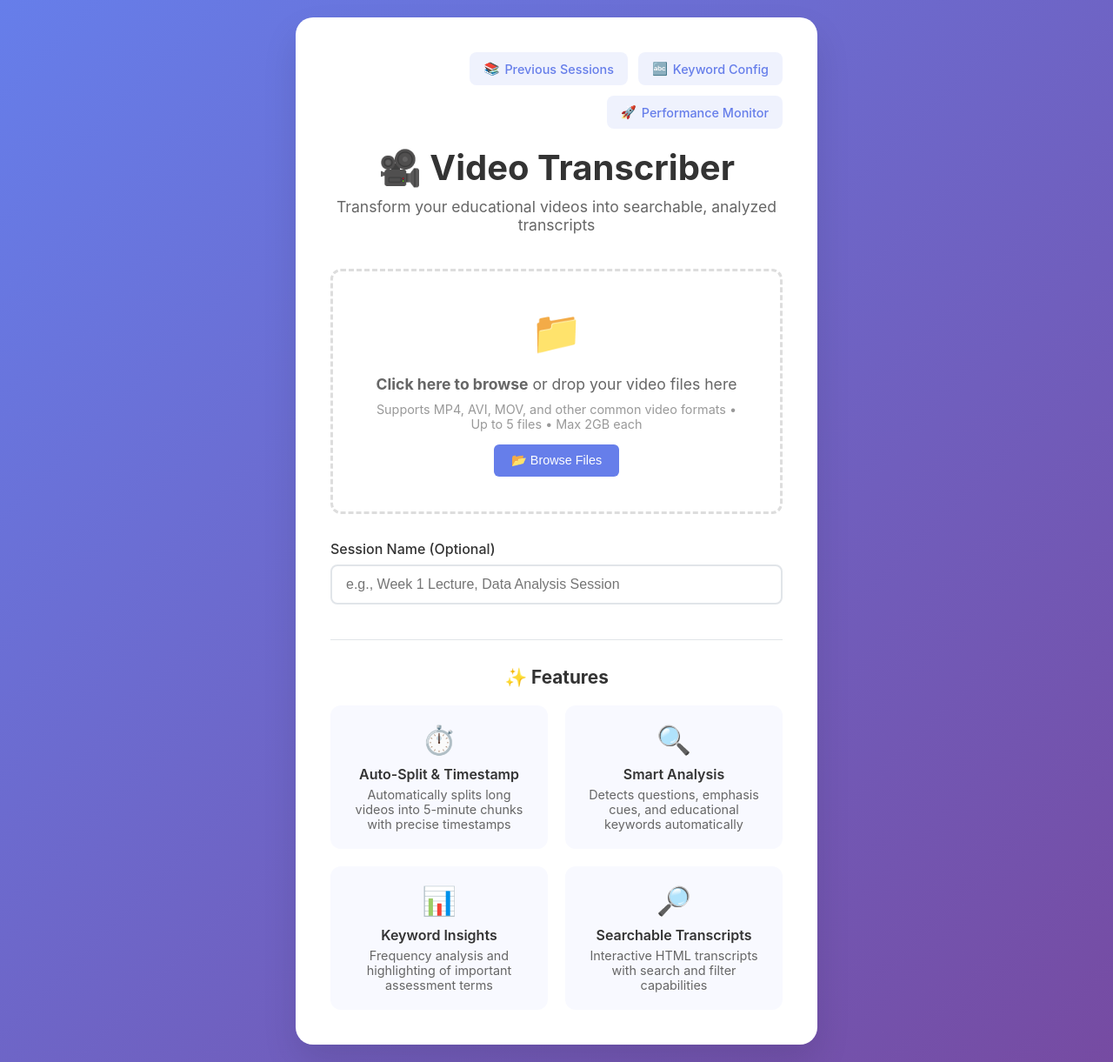
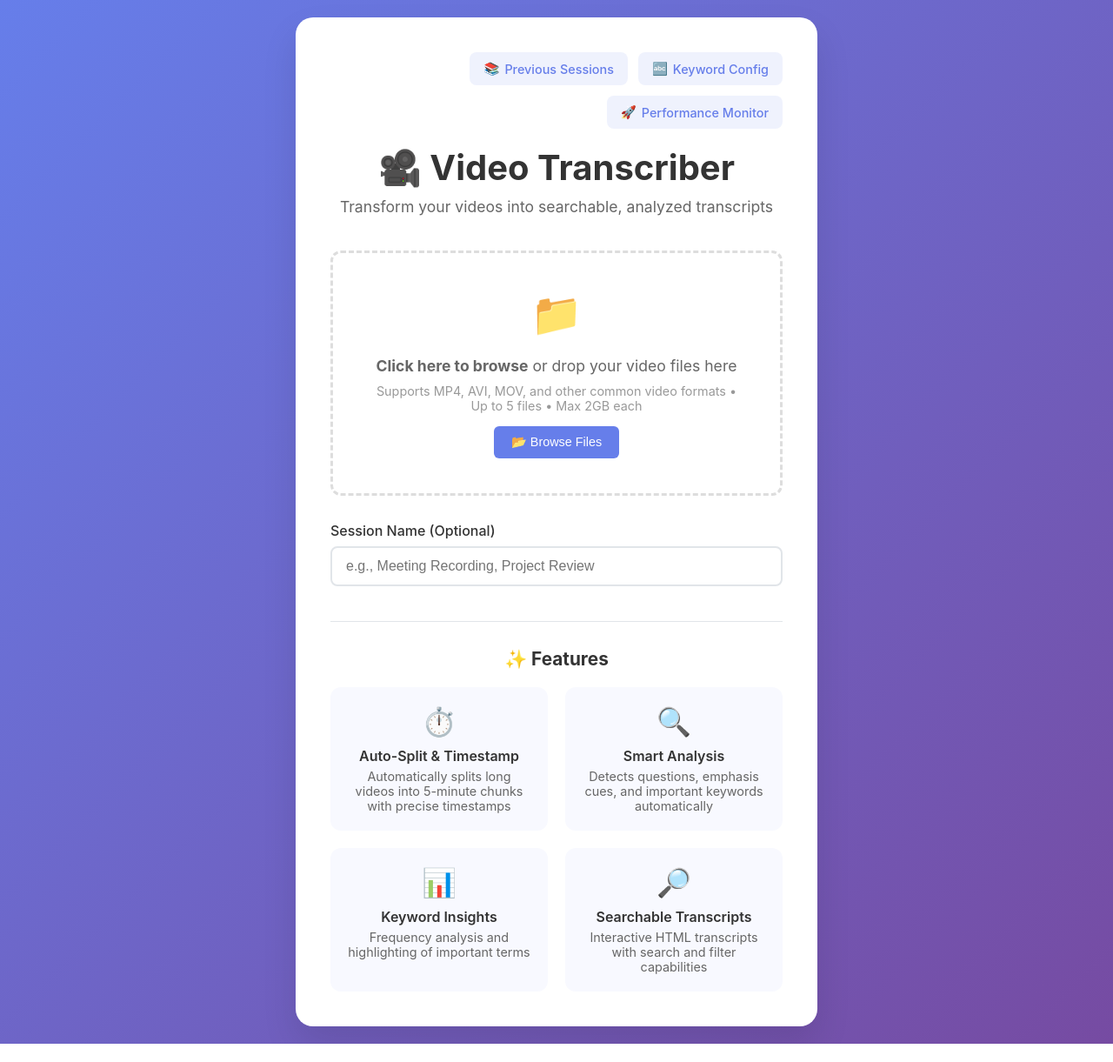
Before and after one commit to bazgreen/video-transcriber, a Flask app: page / in a window 1280 px wide. Shown: the whole page at 87% size. After the commit the page ends 1200 px from the top, so only its background shows below. Run offline with Flask 3, Linux system fonts and the light colour scheme; some libraries are stand-ins or nearby versions.

Commit message:
Remove educational references from homepage features
🔄 Content Updates:
• Changed subtitle from 'educational videos' to 'videos'
• Updated Smart Analysis: 'educational keywords' → 'important keywords'
• Updated Keyword Insights: 'assessment terms' → 'important terms'
• Changed session name examples from 'Week 1 Lecture' to 'Meeting Recording, Project Review'

Makes the application more generic and suitable for broader use cases.

```diff
--- a/data/templates/index.html
+++ b/data/templates/index.html
@@ -840,7 +840,7 @@
             </a>
         </nav>
         <h1>🎥 Video Transcriber</h1>
-        <p class="subtitle">Transform your educational videos into searchable, analyzed transcripts</p>
+        <p class="subtitle">Transform your videos into searchable, analyzed transcripts</p>
 
         <form id="uploadForm" enctype="multipart/form-data">
             <div class="upload-section">
@@ -892,7 +892,7 @@
 
             <div class="form-group">
                 <label for="sessionName">Session Name (Optional)</label>
-                <input type="text" id="sessionName" name="session_name" placeholder="e.g., Week 1 Lecture, Data Analysis Session">
+                <input type="text" id="sessionName" name="session_name" placeholder="e.g., Meeting Recording, Project Review">
             </div>
 
             <!-- Multi-file processing is handled by the file queue buttons -->
@@ -1009,12 +1009,12 @@
                 <div class="feature-card">
                     <div class="feature-icon">🔍</div>
                     <div class="feature-title">Smart Analysis</div>
-                    <div class="feature-desc">Detects questions, emphasis cues, and educational keywords automatically</div>
+                    <div class="feature-desc">Detects questions, emphasis cues, and important keywords automatically</div>
                 </div>
                 <div class="feature-card">
                     <div class="feature-icon">📊</div>
                     <div class="feature-title">Keyword Insights</div>
-                    <div class="feature-desc">Frequency analysis and highlighting of important assessment terms</div>
+                    <div class="feature-desc">Frequency analysis and highlighting of important terms</div>
                 </div>
                 <div class="feature-card">
                     <div class="feature-icon">🔎</div>
```
